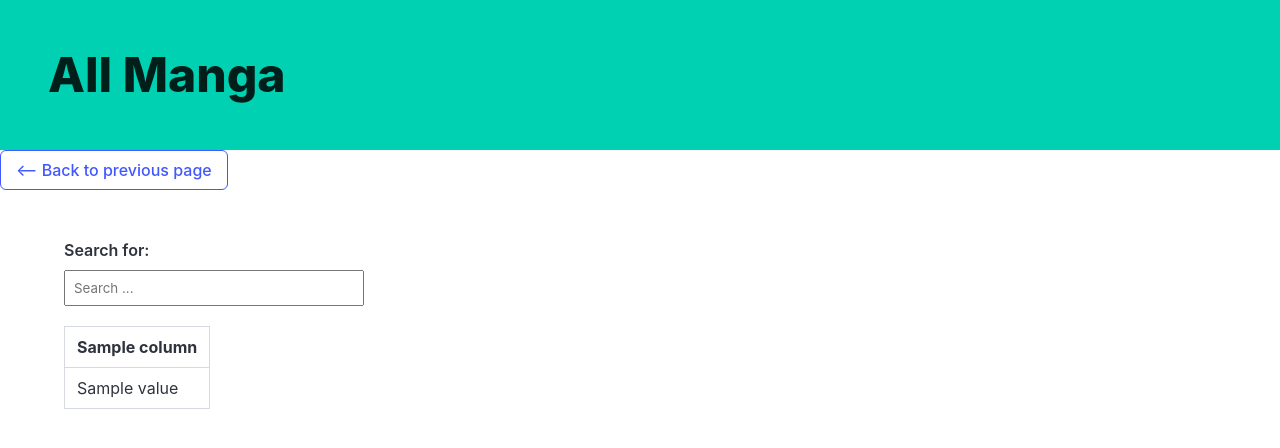
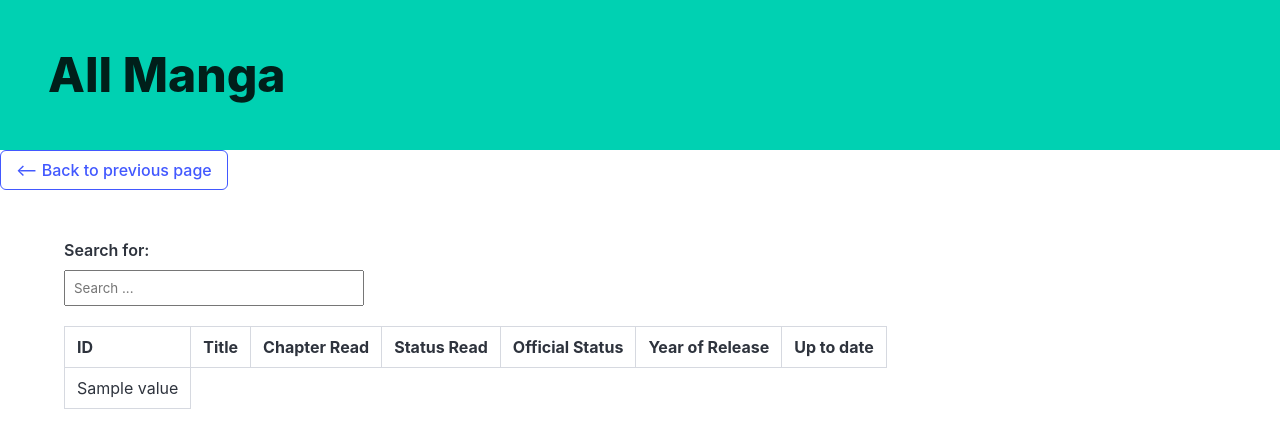
Before and after one commit to yourzon/HomeAnime-web, a Flask app: template templates/all_manga.html in a window 1280 px wide. Shown: the top 448 px of the page. Run offline with Flask 3, Linux system fonts and the light colour scheme; the template is opened without the code that fills it: most values are stand-ins (such as "Sample title", 1, 10 or a date in 2020); some libraries are stand-ins or nearby versions.

Commit message:
-added gitignore -added tags to manga.html (python and html code) -remove old image -redid some column in table and modif     js code to reflect change -addedd footer to index

```diff
--- a/app.py
+++ b/app.py
@@ -8,10 +8,10 @@ from io import BytesIO
 app = Flask(__name__)
 
 # Configure MariaDB connection
-app.config['MYSQL_HOST'] = '127.0.0.1' # os.
-app.config['MYSQL_USER'] = 'test'
-app.config['MYSQL_PASSWORD'] = 'password'
-app.config['MYSQL_DB'] = 'mangaweb'
+app.config['MYSQL_HOST'] = '127.0.0.1' #os.getenv('DB_HOST')
+app.config['MYSQL_USER'] = 'test' #os.getenv('DB_USERNAME')
+app.config['MYSQL_PASSWORD'] = 'password' #os.getenv('DB_PASSWORD')
+app.config['MYSQL_DB'] = 'mangaweb' #os.getenv('DB_DATABASE')
 
 app.secret_key = secrets.token_hex(16)
 
@@ -19,11 +19,11 @@ mysql = MySQL(app)
 STATIC_IMAGE = "/static/images/no-image-full-detail.webp"
 
 #TODO:
-#- Add skin to manga.html and index.html (pure css or bootstrap?) more needed
+#- Add skin to manga.html and index.html (pure css or bootstrap?) more needed - DONE
 #- Cleanup backend python
-#- add a way to edit SQL entry (later)
+#- add a way to edit SQL entry - LATER
 #- add more comment to js and python code
-#- make SQL connexion using os variable (app.config)
+#- make SQL connexion using os variable (app.config) - DONE
 #- make SQL command more streamline - DONE
 #- add if up to date in manga details and search
 #- add new entry in sql and maybe add tags? - LATER
@@ -146,8 +146,15 @@ def search_manga_name():
 
     image_url = get_image_url(manga.manga_id)
 
+    # Get all tags names base of manga id
+    tags = sql_command("SELECT t.Name FROM tags t JOIN manga_tags mt ON t.tag_id = mt.tag_id WHERE mt.manga_id = %s ;",(manga.manga_id,))
+
+    # convert tuples of touples to a string with all tags
+    names = [tag[0] for tag in tags[1]]
+    genres = ", ".join(names)
+
     # Render the manga page with the proxy URL
-    return render_template('manga.html', manga_info=manga, image_url=image_url)
+    return render_template('manga.html', manga_info=manga, image_url=image_url, tags=genres)
 
 
 @app.route('/manga/<manga_id>')
--- a/static/js/all-manga.js
+++ b/static/js/all-manga.js
@@ -23,6 +23,7 @@ function searchTable() {
         }
     }
 }
+// Function to update table changes for visual
 function updateTable(){
    // Find the header row to dynamically determine column positions
    const headers = document.querySelectorAll("#mangaTable thead th");
@@ -34,9 +35,9 @@ function updateTable(){
    // Loop through the headers and match them by text content (case-insensitive)
    headers.forEach((header, index) => {
        const headerText = header.innerText.trim().toLowerCase();
-       if (headerText === "chapter_read") {
+       if (headerText === "chapter read") {
            chapterIndex = index; // Save the index for the "Chapter" column
-       } else if (headerText === "is_latest") {
+       } else if (headerText === "up to date") {
            releaseIndex = index; // Save the index for the "is_latest" column
        }
    });
@@ -62,8 +63,6 @@ function updateTable(){
             }
         });
 }
-
-
 // Function to handle redirection
 function redirectToDetails(mangaId) {
     // Redirect to the Flask route with the manga ID as a parameter
--- a/templates/all_manga.html
+++ b/templates/all_manga.html
@@ -31,16 +31,29 @@
             <table class="table is-striped is-bordered is-hoverable" id="mangaTable">
                 <thead>
                     <tr>
-                    {% for column in columns %}
-                        {% if column != 'eng_name' %}<th>{{ column }}</th>{% endif %}
-                    {% endfor %}
+                    <th>ID</th>
+                    <th>Title</th>
+                    <th>Chapter Read</th>
+                    <th>Status Read</th>
+                    <th>Official Status</th>
+                    <th>Year of Release</th>
+                    <th>Up to date</th>
                     </tr>
                 </thead>
                 <tbody id="mangaTableBody">
                     {% for manga in manga_list %}
-                    <tr onclick="redirectToDetails('{{ manga.manga_id }}')">
+                    <!--<tr onclick="redirectToDetails('{{ manga.manga_id }}')">-->
                         {% for key, value in manga._asdict().items() %}
-                            {% if key != 'eng_name'  %}<td>{{ value }}</td>{% endif %}
+                            {% if key != 'eng_name'  %}
+                            <td
+                                {% if key == 'manga_id' or key == 'title' %}
+                                  class="clickable"
+                                  onclick="redirectToDetails('{{ manga.manga_id }}')"
+                                {% endif %}
+                                >
+                                {{ value }}
+                            </td>
+                            {% endif %}
                         {% endfor %}
                     </tr>
                     {% endfor %}
```
Also changed, not shown: templates/index.html (+6 -6 lines), templates/manga.html (+9 -1 lines), test.py (+13 -5 lines), 3 other files.
